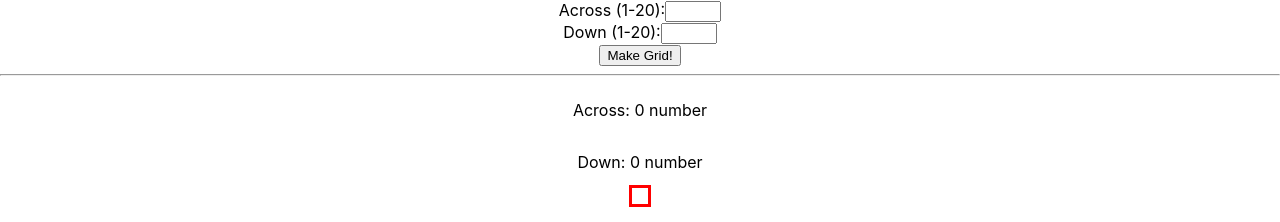
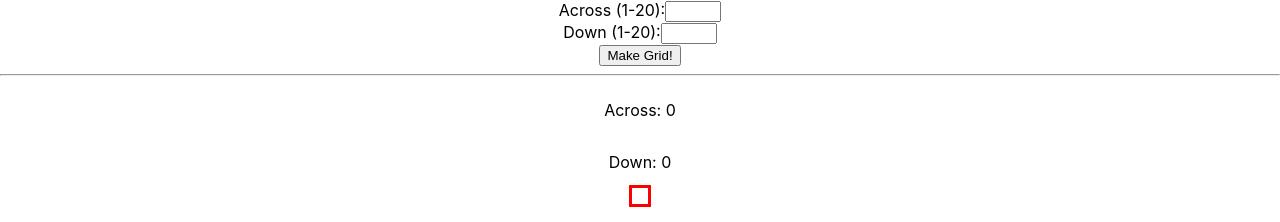
Before and after one commit to emilydrakesmith/Stardew-Valley-Crop-Planner-v1, a React (Create React App) app: page / in a window 1280 px wide. Shown: the top 222 px of the page. Built offline with nearby package versions, Linux system fonts and the light colour scheme.

Commit message:
import and configure useState hook in CropSquare.jsx

```diff
--- a/src/components/CropSquare.jsx
+++ b/src/components/CropSquare.jsx
@@ -1,5 +1,5 @@
 /******* START: IMPORT REACT, HOOKS, AND DONGLES *******/
-import React from 'react';
+import React, { useState } from 'react';
 /******* END: IMPORT REACT, HOOKS, AND DONGLES *********/
 
 
@@ -9,6 +9,8 @@ import './CropSquare.css';
 
 
 function CropSquare(props) {
+    const [cropClass, setCropClass] = useState(null);
+
     const {squareNumber} = props;
     const idString = `crop-grid-square-${squareNumber}`;
     return (
--- a/src/pages/Landing/Landing.jsx
+++ b/src/pages/Landing/Landing.jsx
@@ -46,8 +46,8 @@ function Landing() {
             <hr />
 
             <div className='flexbox-center-me'>
-                <p>Across: {numberAcross} {typeof numberAcross}</p>
-                <p>Down: {numberDown} {typeof numberDown}</p>
+                <p>Across: {numberAcross}</p>
+                <p>Down: {numberDown}</p>
 
                 <CropGrid numberOfColumns={numberAcross} numberOfRows={numberDown}/>
             </div>
```
Also changed, not shown: 1 other file (tests, documents, lock files or other folders).
